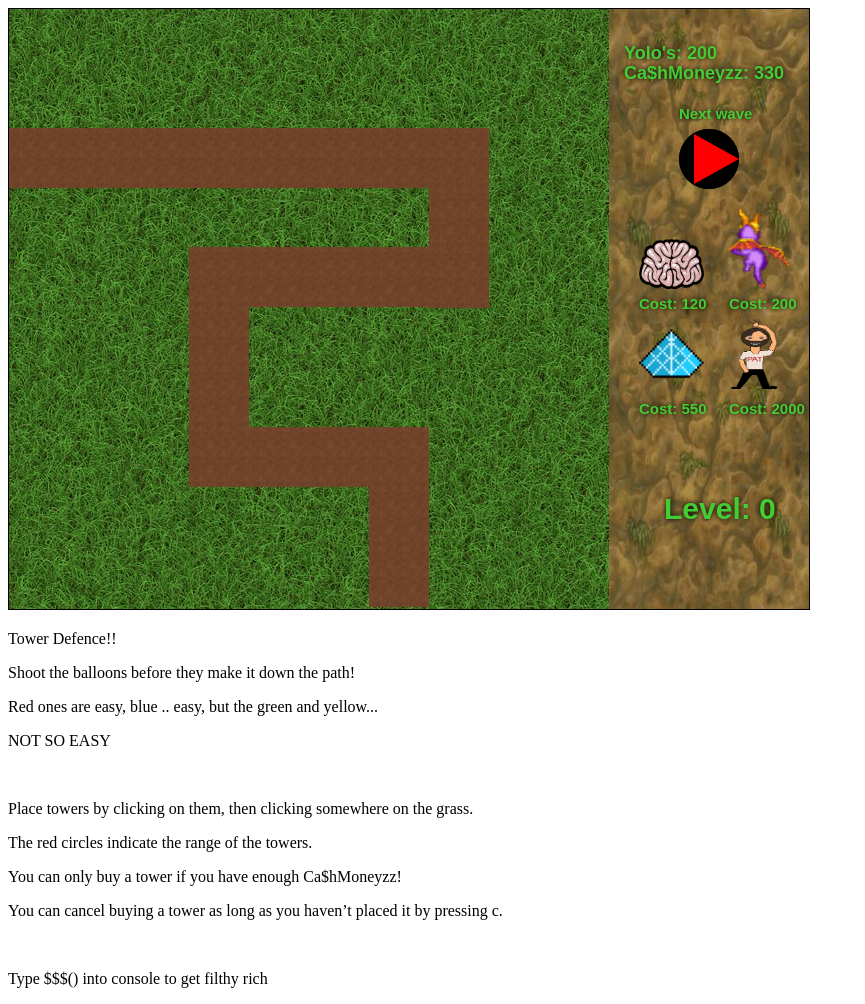
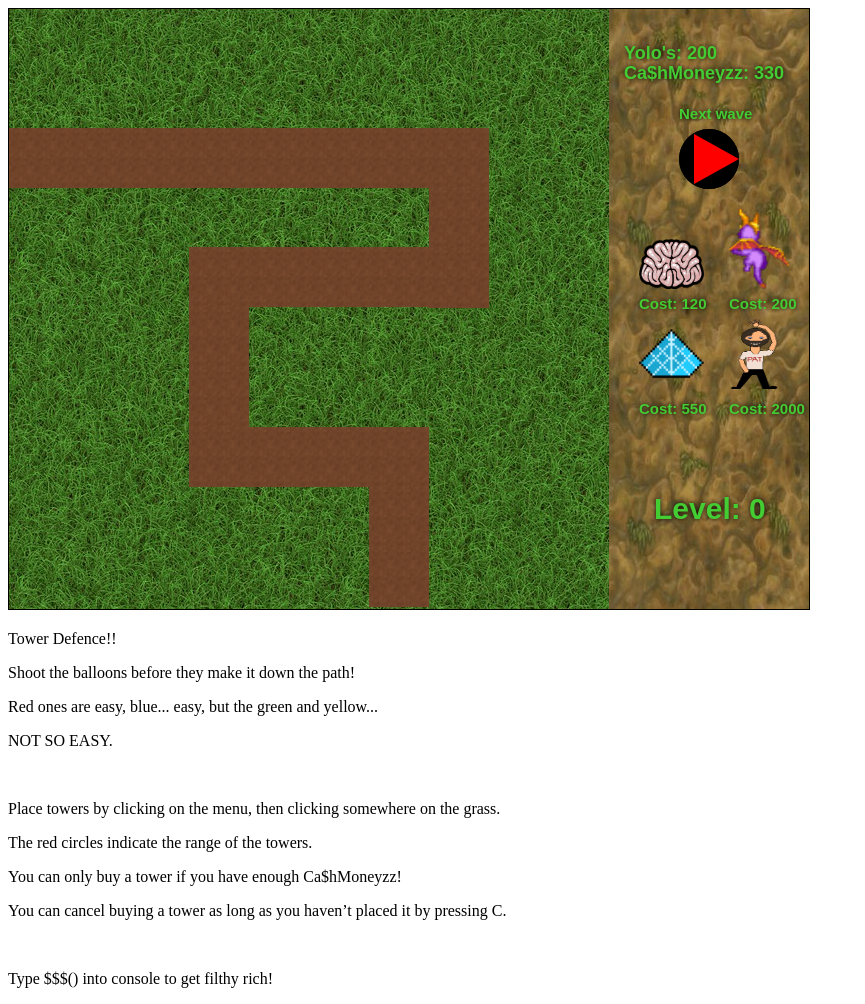
Before and after one commit to steina1989/towerdefense, a plain HTML site: page index.html in a window 1280 px wide. Shown: the whole page, without its empty margins (0-865 px from the left). Drawn offline with Linux system fonts and the light colour scheme.

Commit message:
fixed instrucions, some positioning on menubar also

```diff
--- a/index.html
+++ b/index.html
@@ -44,15 +44,15 @@
 
     <p>Tower Defence!!</p>
     <p>Shoot the balloons before they make it down the path!</p>
-    <p>Red ones are easy, blue .. easy, but the green and yellow...</p>
-    <p>NOT SO EASY</p>
+    <p>Red ones are easy, blue... easy, but the green and yellow...</p>
+    <p>NOT SO EASY.</p>
     <br>
-    <p>Place towers by clicking on them, then clicking somewhere on the grass. </p>
+    <p>Place towers by clicking on the menu, then clicking somewhere on the grass. </p>
     <p>The red circles indicate the range of the towers.</p>
     <p>You can only buy a tower if you have enough Ca$hMoneyzz!</p>
-    <p>You can cancel buying a tower as long as you haven’t placed it by pressing c.</p>
+    <p>You can cancel buying a tower as long as you haven’t placed it by pressing C.</p>
     <br>
-    <p>Type $$$() into console to get filthy rich</p>
+    <p>Type $$$() into console to get filthy rich!</p>
 
 
 
--- a/menu.js
+++ b/menu.js
@@ -140,7 +140,7 @@ playerInfo.write = function(ctx){
   ctx.fillText("Cost: " + Tower.towerType.properties[Tower.towerType.PAT].price, 720, 405); //PAT
   ctx.fillText("Next wave", 670, 110);
   ctx.font = "bold 30px Arial";
-  ctx.fillText("Level: " + Arena.level, 655,510);
+  ctx.fillText("Level: " + Arena.level, 645,510);
   ctx.restore();
 }
 
```
